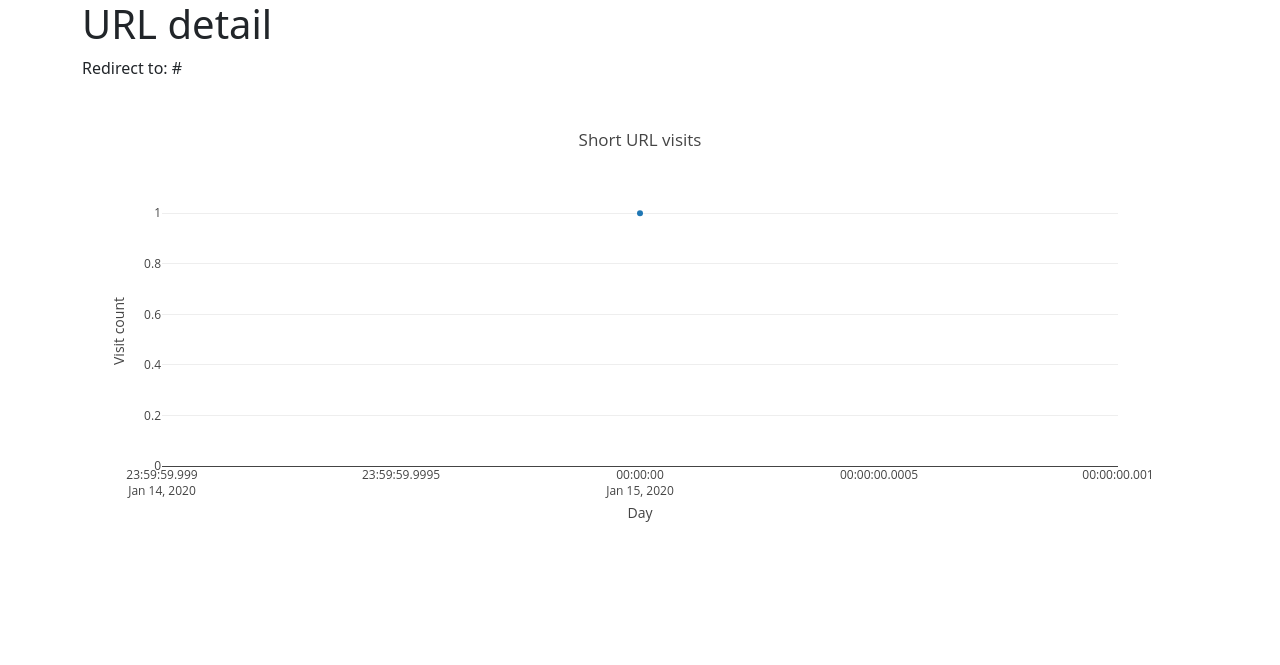
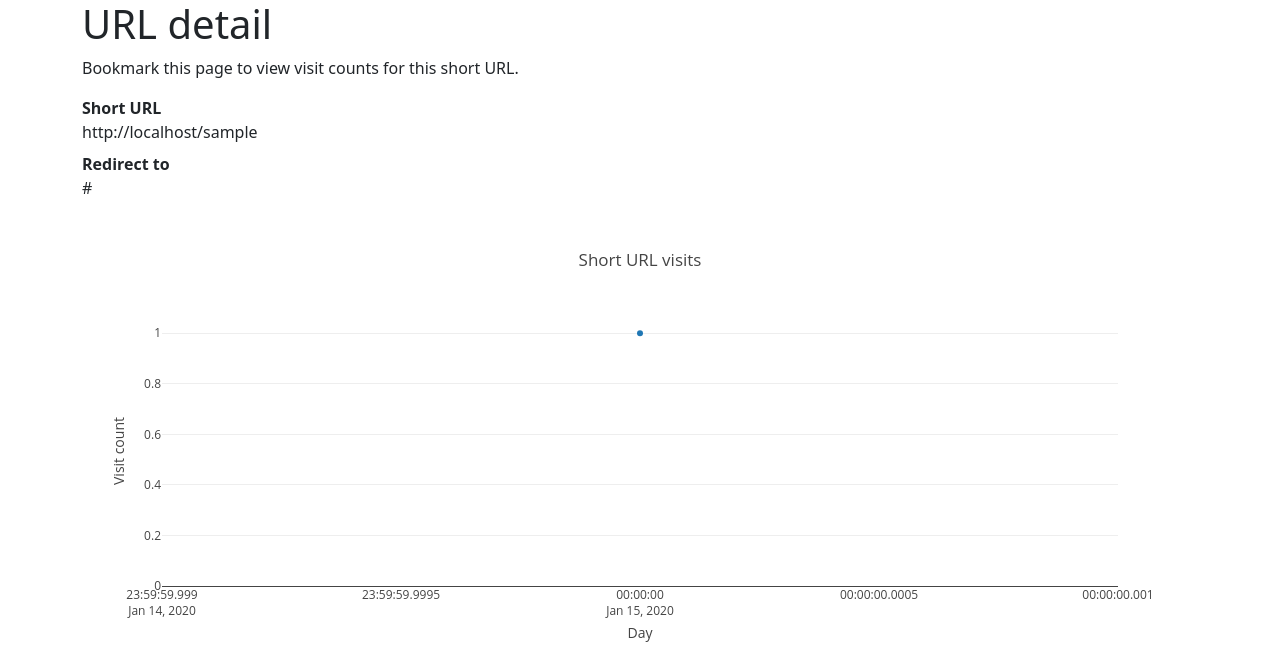
Before and after one commit to brylie/django-url-shortener, a Django app: a page that uses short_urls/templates/short_urls/shorturl_detail.html in a window 1280 px wide. Shown: the top 665 px of the page. Run offline with Django 4.2, Linux system fonts and the light colour scheme; tables that the repository leaves empty hold one stand-in row (values such as "Sample post"); some libraries are stand-ins or nearby versions.

Commit message:
Add short URL, redirect, and introduction texts

```diff
--- a/short_urls/templates/short_urls/shorturl_detail.html
+++ b/short_urls/templates/short_urls/shorturl_detail.html
@@ -5,7 +5,14 @@
 {% block content %}
 <h1>URL detail</h1>
 
-<p>Redirect to: {{ object.redirect_url }}</p>
+<p>Bookmark this page to view visit counts for this short URL.</p>
+
+<dl>
+    <dt>Short URL</dt>
+    <dd>{{ request.scheme}}://{{ request.get_host }}/{{ shorturl.slug }}</dd>
+    <dt>Redirect to</dt>
+    <dd>{{ shorturl.redirect_url }}</dd>
+</dl>
 
 <div id="chart"></div>
 
```
